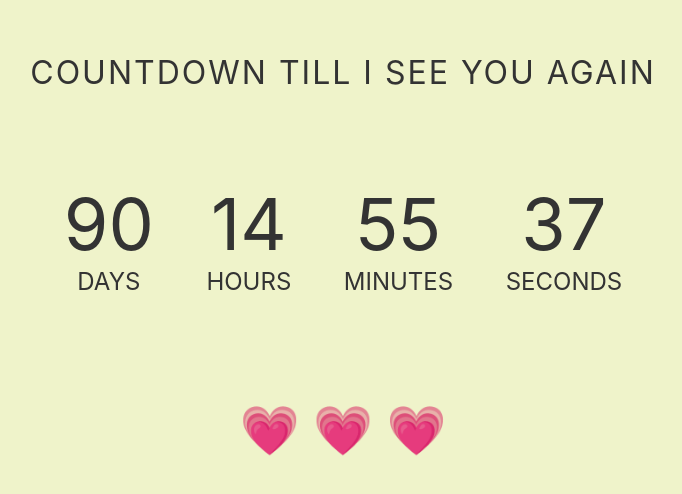
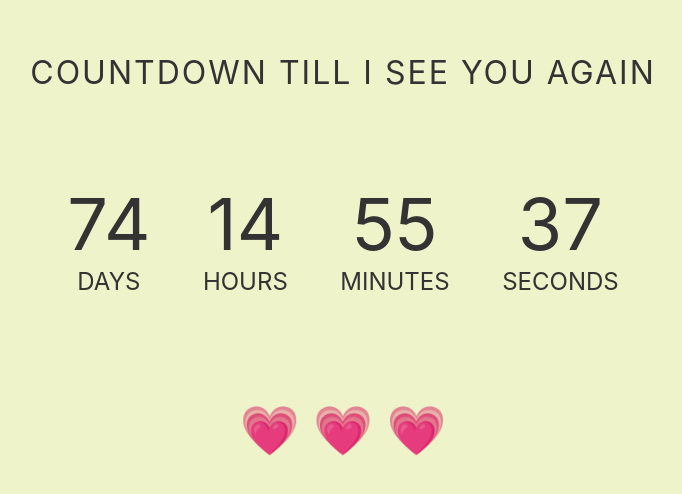
Before and after one commit to humeramathia/countdown, a plain HTML site: page index.html in a window 1280 px wide. Shown: the part 144-638 px from the top of the page, without its empty margins (297-979 px from the left). Drawn offline with Linux system fonts and the light colour scheme.

Commit message:
Update index.html

```diff
--- a/index.html
+++ b/index.html
@@ -36,7 +36,7 @@
         mm = String(today.getMonth() + 1).padStart(2, "0"),
         yyyy = today.getFullYear(),
         nextYear = yyyy + 1,
-        dayMonth = "03/01/",
+        dayMonth = "02/14/",
         meet = dayMonth + yyyy;
 
         today = mm + "/" + dd + "/" + yyyy;
```
